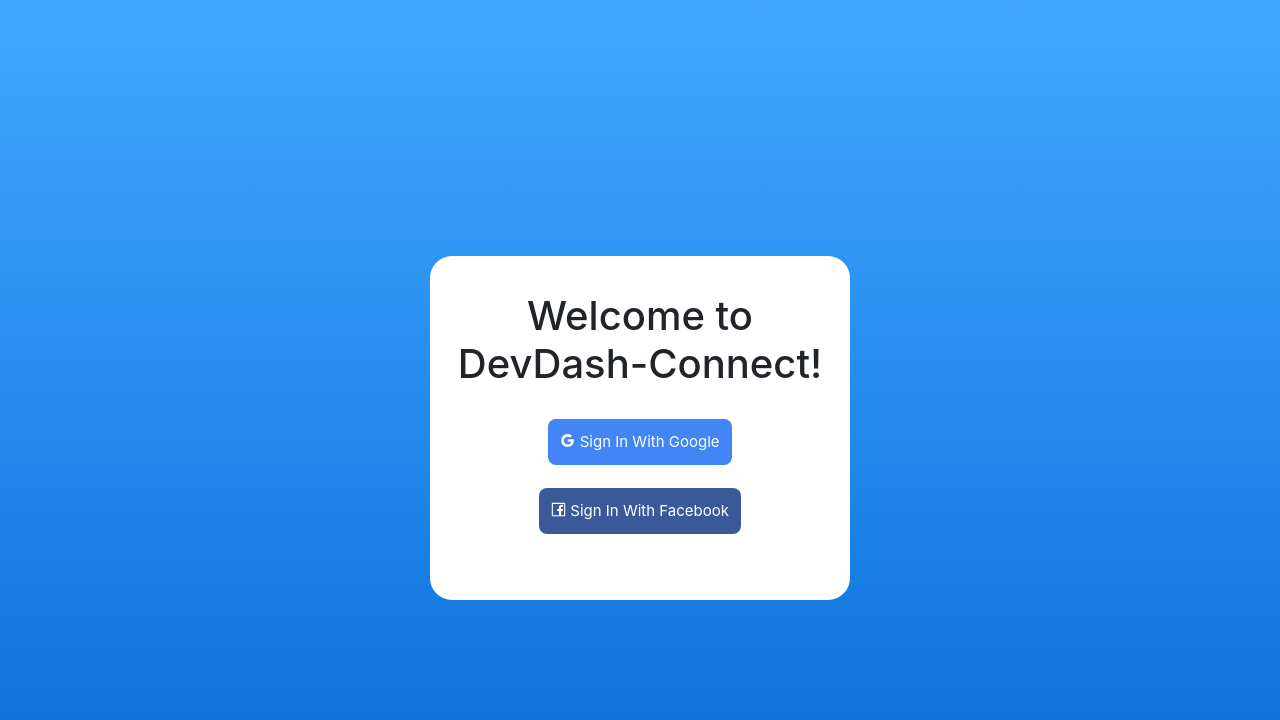
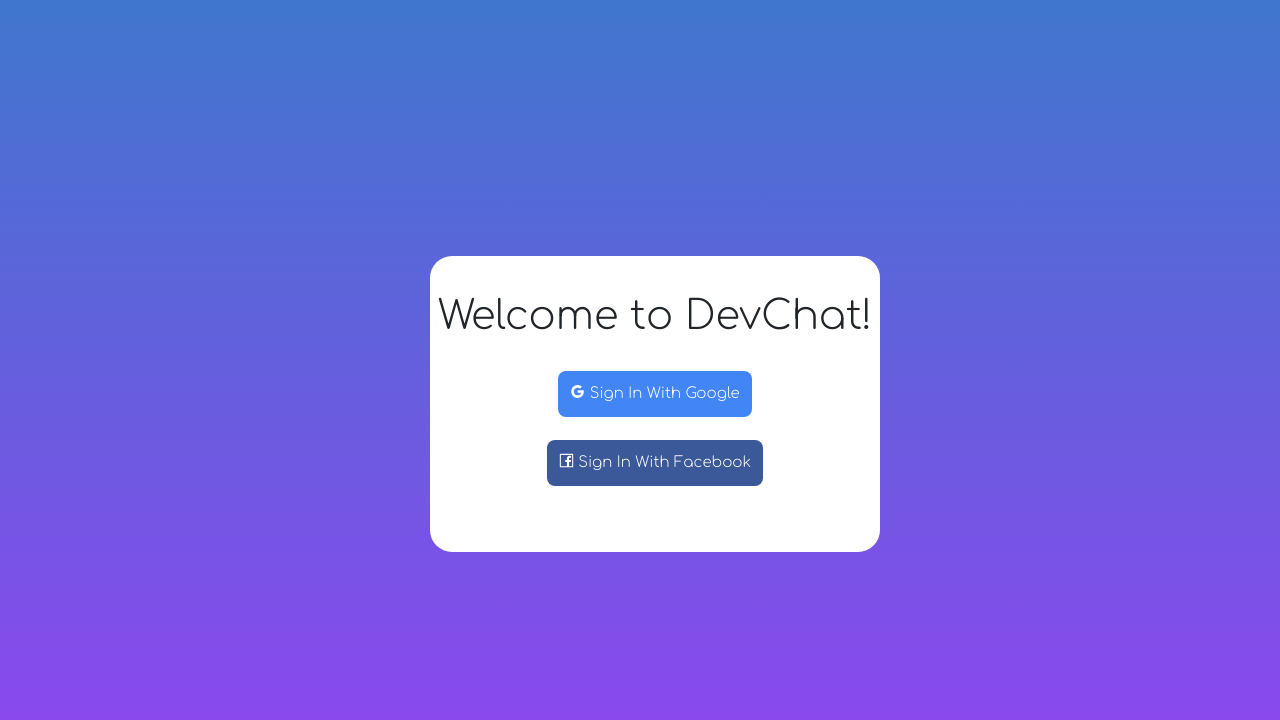
Before and after one commit to jeffgcameron/DevDash, a React (Create React App) app in the folder client/: page /chats/login in a window 1280 px wide. Shown: the top 720 px of the page. Built offline with nearby package versions, Linux system fonts and the light colour scheme; no server answers.

Commit message:
Updated some styling in the messaging componenet

```diff
--- a/client/src/App.css
+++ b/client/src/App.css
@@ -9,55 +9,53 @@
   box-sizing: border-box;
 }
 
-.card {
+/* .card {
   display: grid;
   grid-template-columns: 1fr 1fr;
   margin: 30px;
   min-height: 30rem;
-}
-form {
+} */
+
+/* form {
   max-width: 350px;
   border-radius: 5px;
   padding: 20px;
   box-shadow: 0px 3px 24px -8px rgba(0, 0, 0, 0.75);
-}
+} */
 
-.name-field {
+/* .name-field {
   margin-bottom: 40px;
-}
+} */
 
-button {
+/* button {
   margin-top: 20px;
   padding: 10px;
   background: transparent;
   border-radius: 5px;
-}
+} */
 
-.render-chat {
+/* .render-chat {
   max-width: 350px;
   border-radius: 5px;
   padding: 20px;
   box-shadow: 0px 3px 24px -8px rgba(0, 0, 0, 0.75);
-}
+} */
 
-h3 {
+/* h3 {
   color: #2f72da;
-}
+} */
 
-span {
+/* span {
   color: black;
-}
+}  */
 
 
-.sign-in {
+/* .sign-in {
   color: #282c34;
   background: white;
   max-width: 400px;
   margin: 0 auto;
-}
-
-
-
+} */
 
 ul, li {
   text-align: left;
--- a/client/src/components/Navbar/menu-items.js
+++ b/client/src/components/Navbar/menu-items.js
@@ -18,8 +18,8 @@
     {
         icon: <span className="icon"><i className="fas fa-envelope"></i></span>,
         iconCName: "fas fa-envelope",
-        title: 'Contact Us',
-        url: '#',
+        title: 'DevChat',
+        url: 'chats/login',
         cName: 'nav-links',
 
     },
--- a/client/src/components/chat-room/Chats.js
+++ b/client/src/components/chat-room/Chats.js
@@ -5,6 +5,7 @@
 import { auth } from '../chat-room/firebase';
 import { useAuth } from '../chat-room/contexts/AuthContext';
 import axios from 'axios';
+import DevLogo from './logo/logo.png';
 
 const Chats = () => {
     const history = useHistory();
@@ -66,7 +67,7 @@
         <div className="chats-page">
             <div className="nav-bar">
                 <div className="logo-tab">
-                    DevDash
+                    DevChat
                 </div>
                 <div onClick={handleLogout} className="logout-tab">
                     Logout
--- a/client/src/components/chat-room/chats.css
+++ b/client/src/components/chat-room/chats.css
@@ -1,3 +1,7 @@
+* {
+    font-family: 'Comfortaa', cursive;
+}
+
 .chats-page {
     position: absolute;
     top: 0;
@@ -9,7 +13,7 @@
 .nav-bar {
     width: 100%;
     height: 66px;
-    background-color: #002766;
+    background-image: linear-gradient(#4077CE, #9143F0);
 }
 
 .logo-tab {
--- a/client/src/components/chat-room/login-page.css
+++ b/client/src/components/chat-room/login-page.css
@@ -1,9 +1,9 @@
 * {
-    font-family: Avenir, -apple-system, BlinkMacSystemFont, Segoe UI, Roboto, Helvetica Neue, Arial, Noto Sans, sans-serif, Apple Color Emoji, Segoe UI Emoji, Segoe UI Symbol, Noto Color Emoji;
+    font-family: 'Comfortaa', cursive;
 }
 
 #login-page {
-    background-image: linear-gradient(#40a9ff, #096dd9);
+    background-image: linear-gradient(#4077CE, #9143F0);
     position: absolute;
     top: 0;
     bottom: 0;
@@ -17,7 +17,7 @@
     left: calc(50vw - 210px);
     padding-top: 36px;
     padding-bottom: 66px;
-    width: 420px;
+    width: 450px;
     text-align: center;
     background-color: white;
     border-radius: 22px;
--- a/client/src/components/chat-room/login.js
+++ b/client/src/components/chat-room/login.js
@@ -10,7 +10,7 @@
     return (
         <div id="login-page">
             <div id="login-card">
-                <h2>Welcome to DevDash-Connect!</h2>
+                <h2>Welcome to DevChat!</h2>
 
                 <br/>
 
```
Also changed, not shown: client/src/components/Navbar/navbar.css (+0 -31 lines), client/src/components/chat-room/chat-page.css (deleted), client/src/components/chat-room/logo/logo.png (added).
